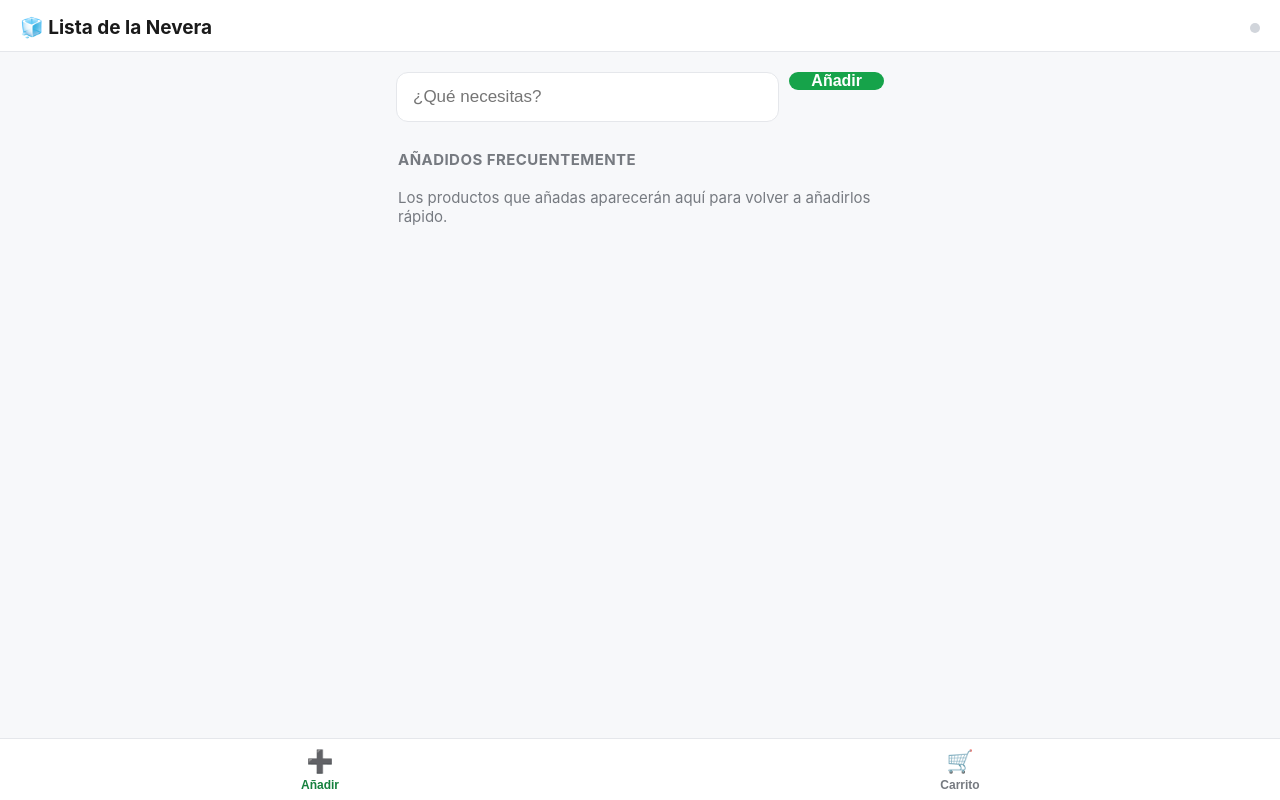
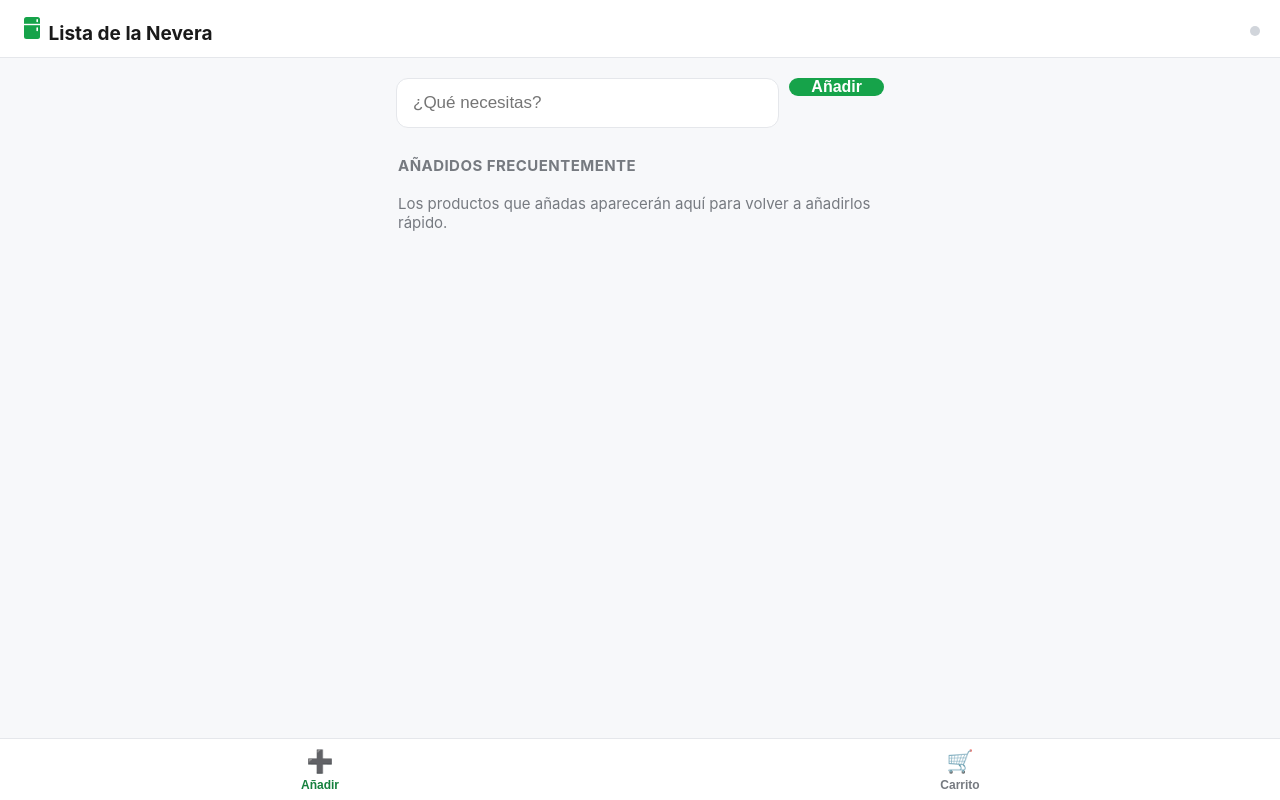
Before and after one commit to assistantalvarom-creator/FRIDGE-LIST, a plain HTML site: page index.html in a window 1280 px wide. Drawn offline with Linux system fonts and the light colour scheme; no server answers.

Commit message:
Update index.html

```diff
--- a/index.html
+++ b/index.html
@@ -17,7 +17,15 @@
 <body>
 
 <header class="topbar">
-  <div class="brand">🧊 Lista de la Nevera</div>
+  <div class="brand">
+    <svg class="fridge-icon" width="24" height="24" viewBox="0 0 24 24" fill="none" xmlns="http://www.w3.org/2000/svg" aria-hidden="true">
+      <rect x="4" y="1" width="16" height="22" rx="2.5" fill="#16a34a"/>
+      <line x1="4" y1="8.5" x2="20" y2="8.5" stroke="white" stroke-width="1.4"/>
+      <rect x="16.4" y="3" width="1.6" height="3.2" rx="0.8" fill="white"/>
+      <rect x="16.4" y="11.3" width="1.6" height="4" rx="0.8" fill="white"/>
+    </svg>
+    Lista de la Nevera
+  </div>
   <div id="conn-status" class="conn-status" title="Estado de la conexión"></div>
 </header>
 
```
